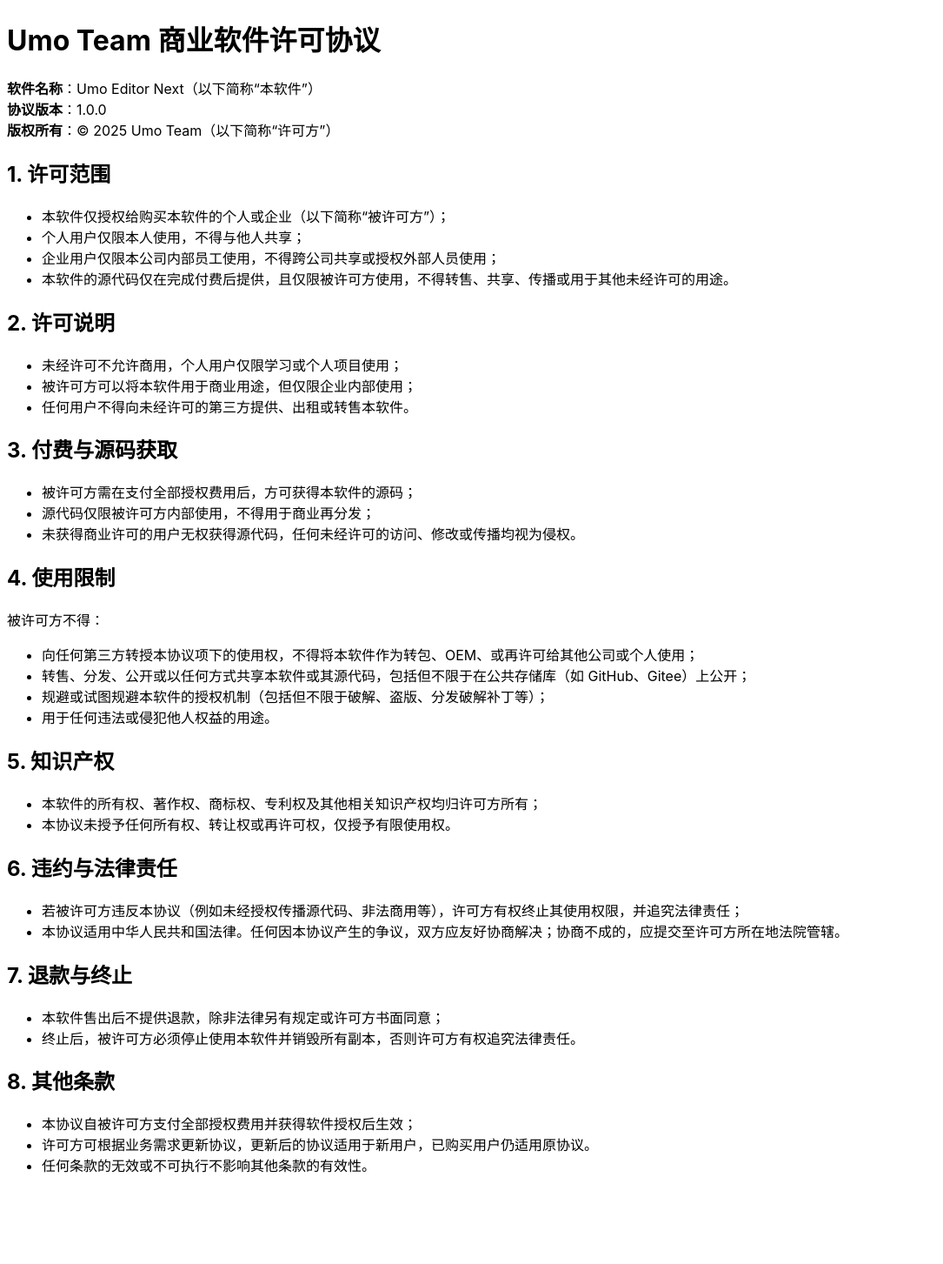
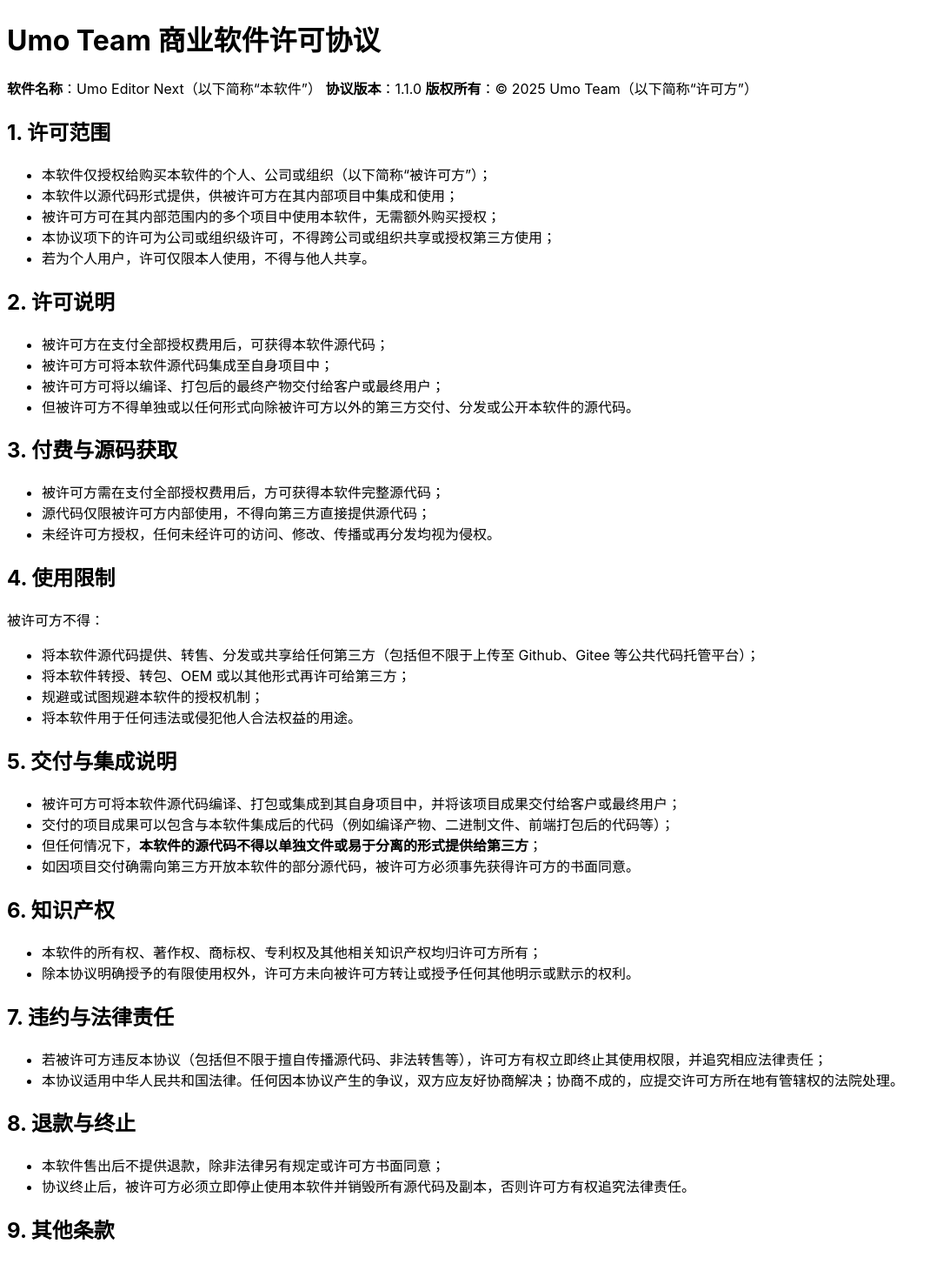
Before and after one commit to umodoc/docs, a Next.js app: page /cn/docs/next/license in a window 1280 px wide. Shown: the top 1453 px of the page at 87% size, without its empty margins (0-1085 px from the left). Before the commit the page ends 1367 px from the top, so only its background shows below. Built offline with nearby package versions, Linux system fonts and the light colour scheme.

Commit message:
更新许可协议

```diff
--- a/pages/cn/docs/next/license.mdx
+++ b/pages/cn/docs/next/license.mdx
@@ -1,45 +1,63 @@
 # Umo Team 商业软件许可协议
 
 **软件名称**：Umo Editor Next（以下简称“本软件”）
-**协议版本**：1.0.0
+**协议版本**：1.1.0
 **版权所有**：© 2025 Umo Team（以下简称“许可方”）
 
 ## 1. 许可范围
-- 本软件仅授权给购买本软件的个人或企业（以下简称“被许可方”）；
-- 个人用户仅限本人使用，不得与他人共享；
-- 企业用户仅限本公司内部员工使用，不得跨公司共享或授权外部人员使用；
-- 本软件的源代码仅在完成付费后提供，且仅限被许可方使用，不得转售、共享、传播或用于其他未经许可的用途。
+
+* 本软件仅授权给购买本软件的个人、公司或组织（以下简称“被许可方”）；
+* 本软件以源代码形式提供，供被许可方在其内部项目中集成和使用；
+* 被许可方可在其内部范围内的多个项目中使用本软件，无需额外购买授权；
+* 本协议项下的许可为公司或组织级许可，不得跨公司或组织共享或授权第三方使用；
+* 若为个人用户，许可仅限本人使用，不得与他人共享。
 
 ## 2. 许可说明
-- 未经许可不允许商用，个人用户仅限学习或个人项目使用；
-- 被许可方可以将本软件用于商业用途，但仅限企业内部使用；
-- 任何用户不得向未经许可的第三方提供、出租或转售本软件。
+
+* 被许可方在支付全部授权费用后，可获得本软件源代码；
+* 被许可方可将本软件源代码集成至自身项目中；
+* 被许可方可将以编译、打包后的最终产物交付给客户或最终用户；
+* 但被许可方不得单独或以任何形式向除被许可方以外的第三方交付、分发或公开本软件的源代码。
 
 ## 3. 付费与源码获取
-- 被许可方需在支付全部授权费用后，方可获得本软件的源码；
-- 源代码仅限被许可方内部使用，不得用于商业再分发；
-- 未获得商业许可的用户无权获得源代码，任何未经许可的访问、修改或传播均视为侵权。
+
+* 被许可方需在支付全部授权费用后，方可获得本软件完整源代码；
+* 源代码仅限被许可方内部使用，不得向第三方直接提供源代码；
+* 未经许可方授权，任何未经许可的访问、修改、传播或再分发均视为侵权。
 
 ## 4. 使用限制
+
 被许可方不得：
-- 向任何第三方转授本协议项下的使用权，不得将本软件作为转包、OEM、或再许可给其他公司或个人使用；
-- 转售、分发、公开或以任何方式共享本软件或其源代码，包括但不限于在公共存储库（如 GitHub、Gitee）上公开；
-- 规避或试图规避本软件的授权机制（包括但不限于破解、盗版、分发破解补丁等）；
-- 用于任何违法或侵犯他人权益的用途。
 
-## 5. 知识产权
-- 本软件的所有权、著作权、商标权、专利权及其他相关知识产权均归许可方所有；
-- 本协议未授予任何所有权、转让权或再许可权，仅授予有限使用权。
+* 将本软件源代码提供、转售、分发或共享给任何第三方（包括但不限于上传至 Github、Gitee 等公共代码托管平台）；
+* 将本软件转授、转包、OEM 或以其他形式再许可给第三方；
+* 规避或试图规避本软件的授权机制；
+* 将本软件用于任何违法或侵犯他人合法权益的用途。
 
-## 6. 违约与法律责任
-- 若被许可方违反本协议（例如未经授权传播源代码、非法商用等），许可方有权终止其使用权限，并追究法律责任；
-- 本协议适用中华人民共和国法律。任何因本协议产生的争议，双方应友好协商解决；协商不成的，应提交至许可方所在地法院管辖。
+## 5. 交付与集成说明
 
-## 7. 退款与终止
-- 本软件售出后不提供退款，除非法律另有规定或许可方书面同意；
-- 终止后，被许可方必须停止使用本软件并销毁所有副本，否则许可方有权追究法律责任。
+* 被许可方可将本软件源代码编译、打包或集成到其自身项目中，并将该项目成果交付给客户或最终用户；
+* 交付的项目成果可以包含与本软件集成后的代码（例如编译产物、二进制文件、前端打包后的代码等）；
+* 但任何情况下，**本软件的源代码不得以单独文件或易于分离的形式提供给第三方**；
+* 如因项目交付确需向第三方开放本软件的部分源代码，被许可方必须事先获得许可方的书面同意。
 
-## 8. 其他条款
-- 本协议自被许可方支付全部授权费用并获得软件授权后生效；
-- 许可方可根据业务需求更新协议，更新后的协议适用于新用户，已购买用户仍适用原协议。
-- 任何条款的无效或不可执行不影响其他条款的有效性。
+## 6. 知识产权
+
+* 本软件的所有权、著作权、商标权、专利权及其他相关知识产权均归许可方所有；
+* 除本协议明确授予的有限使用权外，许可方未向被许可方转让或授予任何其他明示或默示的权利。
+
+## 7. 违约与法律责任
+
+* 若被许可方违反本协议（包括但不限于擅自传播源代码、非法转售等），许可方有权立即终止其使用权限，并追究相应法律责任；
+* 本协议适用中华人民共和国法律。任何因本协议产生的争议，双方应友好协商解决；协商不成的，应提交许可方所在地有管辖权的法院处理。
+
+## 8. 退款与终止
+
+* 本软件售出后不提供退款，除非法律另有规定或许可方书面同意；
+* 协议终止后，被许可方必须立即停止使用本软件并销毁所有源代码及副本，否则许可方有权追究法律责任。
+
+## 9. 其他条款
+
+* 本协议自被许可方支付全部授权费用并获得软件源代码后生效；
+* 许可方有权根据业务需求更新协议，更新后的协议适用于新用户，已购买用户仍适用原协议；
+* 若本协议任何条款被认定为无效或不可执行，不影响其他条款的有效性。
```
Also changed, not shown: pages/en/docs/next/license.mdx (+44 -36 lines).
